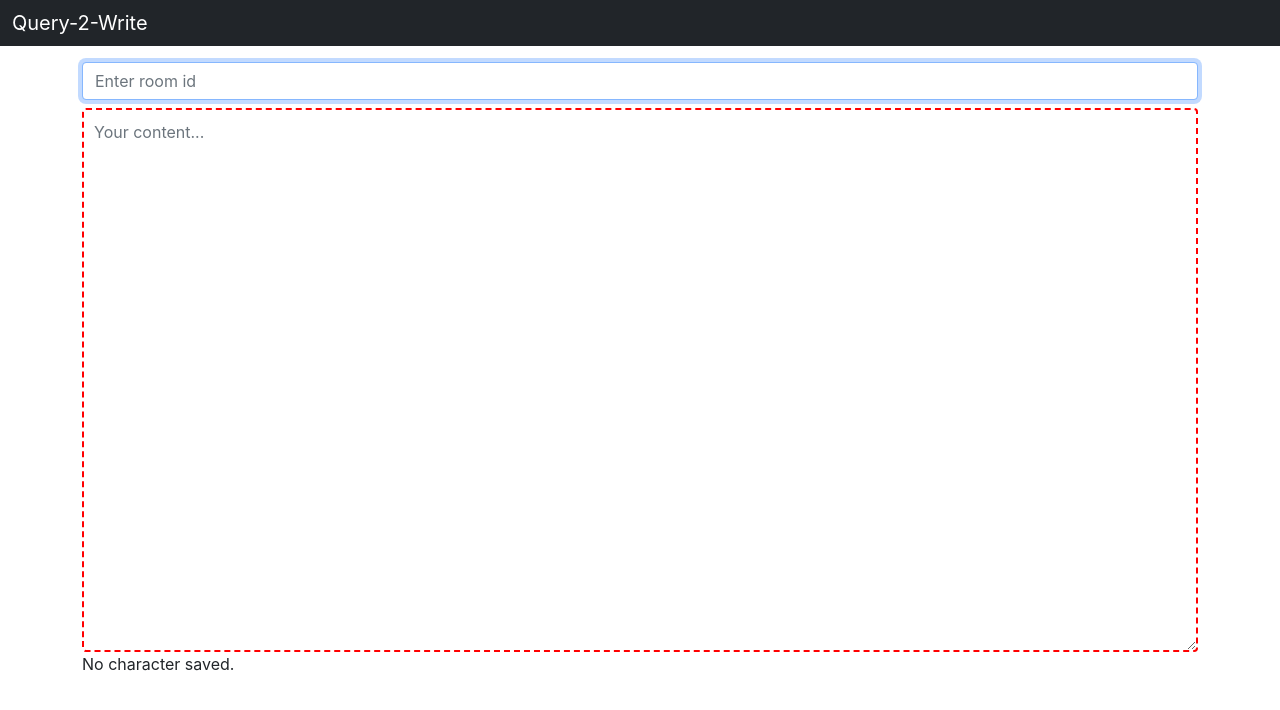
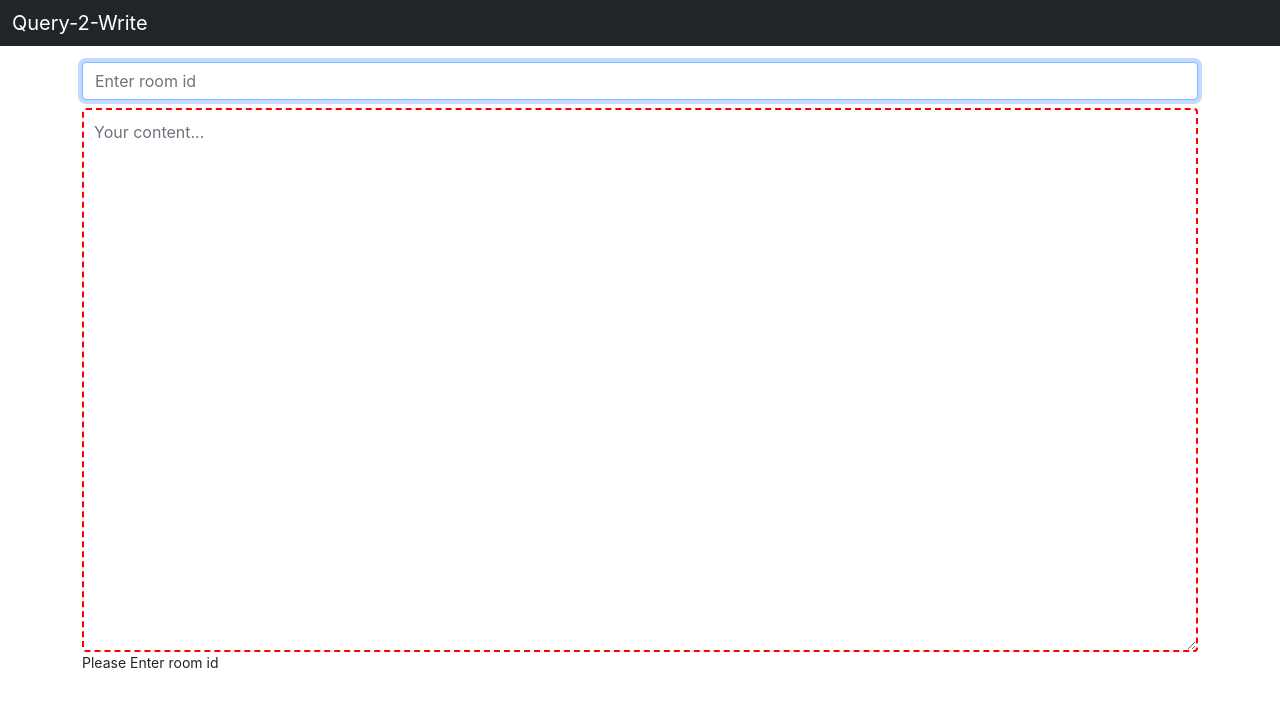
Before and after one commit to Anuragchindaliya/q2w, a React (Create React App) app: page / in a window 1280 px wide. Shown: the top 710 px of the page. Built offline with nearby package versions, Linux system fonts and the light colour scheme.

Commit message:
Add: save RoomId to localStorage, Fix: lastModified date time, SavingMsg

```diff
--- a/package.json
+++ b/package.json
@@ -34,5 +34,8 @@
       "last 1 firefox version",
       "last 1 safari version"
     ]
+  },
+  "devDependencies": {
+    "mini-css-extract-plugin": "2.4.5"
   }
 }
--- a/src/components/Homepage.jsx
+++ b/src/components/Homepage.jsx
@@ -1,18 +1,19 @@
 import React, { useState, useRef, useEffect } from 'react'
 
 const Homepage = () => {
-    const [roomId, setRoomId] = useState("");
+    const [roomId, setRoomId] = useState(localStorage.getItem("localRoomId") || "");
     const [resData, setResData] = useState({ content: "" });
     const [roomContent, setRoomContent] = useState("");
+    const [error, setError] = useState("");
     const [saveMsg, setSaveMsg] = useState("saved.")
     const textareaRef = useRef(null)
-    const [isRoomIdChanged, setRoomIdChanged] = useState(false)
+    const roomIdRef = useRef(null)
+    const [isRoomIdChanged, setRoomIdChanged] = useState(true)
 
     const focusRoomContent = (e) => {
         if (e.key === "Enter")
             textareaRef.current.focus();
     }
-
 
     const handleRoomId = (e) => {
         setRoomId(e.target.value);
@@ -21,7 +22,7 @@ const Homepage = () => {
 
     const handleRoomContent = (e) => {
         setRoomContent(e.target.value);
-        setSaveMsg("saving....")
+        roomId.length > 0 && setSaveMsg("saving....")
     }
 
     const handleRoomBlur = (e) => {
@@ -37,26 +38,18 @@ const Homepage = () => {
                     setResData({ ...res.data, last_modified: getDateFormat(res.data.last_modified) })
                     setRoomContent(res.data.content);
                 }
-                setRoomIdChanged(false)
-
-            })
+                setSaveMsg("saved.");
+                setRoomIdChanged(false);
+                localStorage.setItem("localRoomId", roomId)
+            }).catch(err => setError(err))
 
         }
     }
 
     function now() {
-        var d = new Date();
-        var month = d.getMonth() + 1;
-        var day = d.getDate();
-        var hour = d.getHours();
-        var minute = d.getMinutes();
-        var sec = d.getSeconds();
-        // 2022 - 02 - 03 16: 59: 45
-        var output = d.getFullYear() + "-" + (month < 10 ? '0' : '') + month + "-" + (day < 10 ? '0' : '') + day + " " + hour + ":" + minute + ":" + sec;
-        return output;
+        var tzoffset = (new Date()).getTimezoneOffset() * 60000;
+        return new Date(Date.now() - tzoffset).toISOString().slice(0, 19).replace('T', ' ');
     }
-
-
 
     useEffect(() => {
         let timeOutId = "";
@@ -66,7 +59,13 @@ const Homepage = () => {
             formData.append("content", textData);
             formData.append("last_modified", now());
             fetch("http://192.168.1.30/q2wapi/api/updateroom", { method: "POST", body: formData })
-                .then((res) => res.json()).then(() => { setSaveMsg("saved."); setResData({ ...resData, last_modified: getDateFormat(now()) }) })
+                .then((res) => res.json())
+                .then(() => {
+                    setSaveMsg("saved.");
+                    setResData({
+                        ...resData, last_modified: getDateFormat(now())
+                    })
+                })
         }
         if (roomId.length > 0 && resData.content !== roomContent) {
             timeOutId = setTimeout((roomContent) => {
@@ -78,13 +77,24 @@ const Homepage = () => {
         }
     }, [roomContent])
 
+    useEffect(() => {
+        localStorage.getItem("localRoomId") && textareaRef.current.focus();
+    }, [])
+
     const getDateFormat = (dateStr) => {
-        debugger
-        return `Last Modified - ${new Date(dateStr).toLocaleString()}`;
-        // const t = dateStr.split(/[- :]/)
-        // let d = new Date(Date.UTC(t[0], t[1] - 1, t[2], t[3], t[4], t[5]));
-        // return `Last Modified :  ${d.toLocaleTimeString()} ${d.toLocaleDateString(undefined, { weekday: 'long', year: 'numeric', month: 'long', day: 'numeric' })}`;
+        const options = { weekday: "long", year: "numeric", month: "long", day: "numeric", hour: "2-digit", minute: "2-digit", second: "2-digit" };
+        return `Last Modified - ${new Date(dateStr).toLocaleString("en-US", options)}`;
     }
+    const characterSaveMsg = () => {
+
+        if (roomContent.length === 0) {
+            return `No character ${saveMsg}`;
+        }
+        else {
+            return `${roomContent.length} character ${saveMsg}`;
+        }
+    }
+    console.log(now());
     return (
         <>
             <nav className="navbar navbar-dark bg-dark navbar-fixed-top text-center">
@@ -93,11 +103,13 @@ const Homepage = () => {
                         <a className="navbar-brand" href="#/">Query-2-Write</a>
                     </div>
                 </div>
-            </nav>
+            </nav>{
+                error && 'something went wrong...'
+            }
             <div className='container mt-3'>
                 <div className="row mb-2" >
                     <div className="col-12">
-                        <input className="form-control" id="room_id" type="text" placeholder="Enter room id" value={roomId} onKeyPress={focusRoomContent} onChange={handleRoomId} onBlur={handleRoomBlur} autoFocus />
+                        <input className="form-control" id="room_id" type="text" placeholder="Enter room id" value={roomId} onKeyPress={focusRoomContent} onChange={handleRoomId} onBlur={handleRoomBlur} ref={roomIdRef} autoFocus />
                     </div>
                     {/* <div className="col-4">
                         <div className="btn btn-success w-100">Create New</div>
@@ -112,8 +124,8 @@ const Homepage = () => {
                     ref={textareaRef}
                 />
                 <div className='row'>
-                    <div className='col-4'> {roomContent.length === 0 ? "No" : roomContent.length} character {saveMsg} </div>
-                    <div className='col-6 ms-auto text-end'>{resData.last_modified} </div>
+                    <div className='col-4 small'> {roomId.length > 0 ? characterSaveMsg() : "Please Enter room id"}  </div>
+                    <div className='col-6 ms-auto text-end small'>{resData.last_modified} </div>
                 </div>
             </div>
             {/* <footer className="fixed-bottom bg-dark px-3 py-1 text-center">
```
Also changed, not shown: 1 other file (tests, documents, lock files or other folders).
